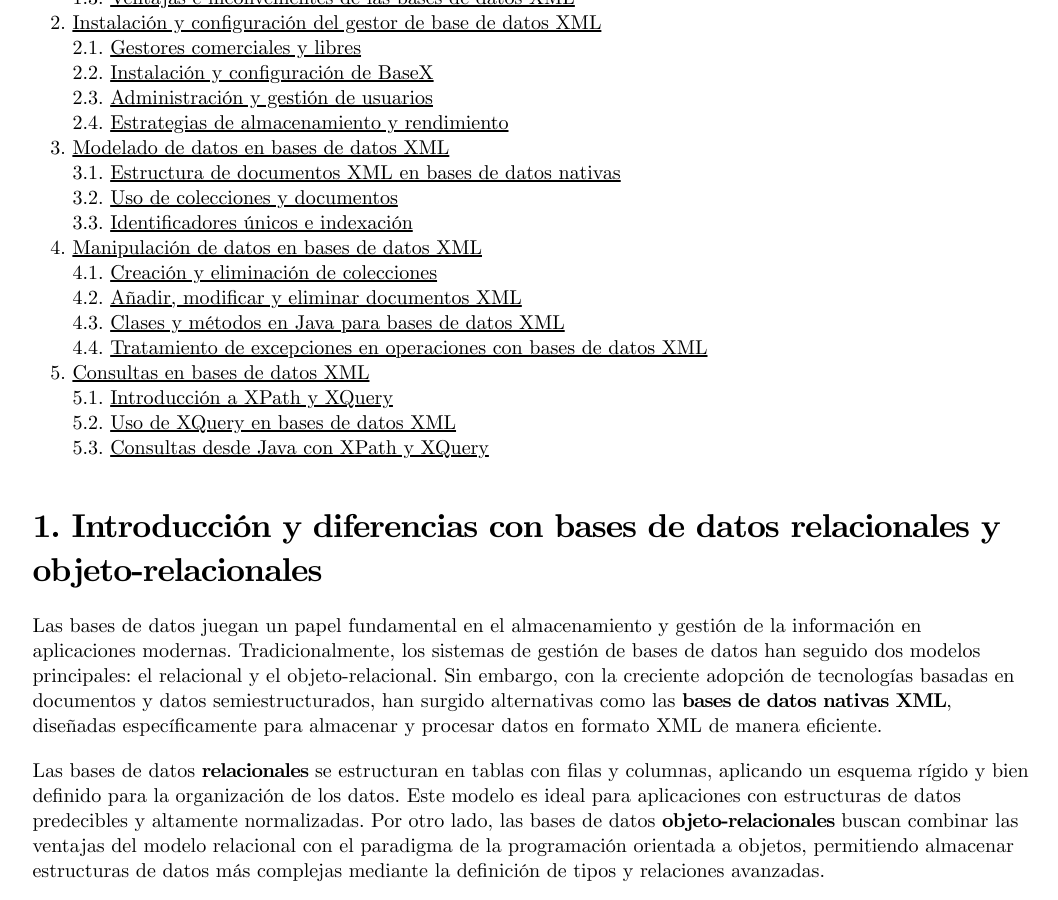
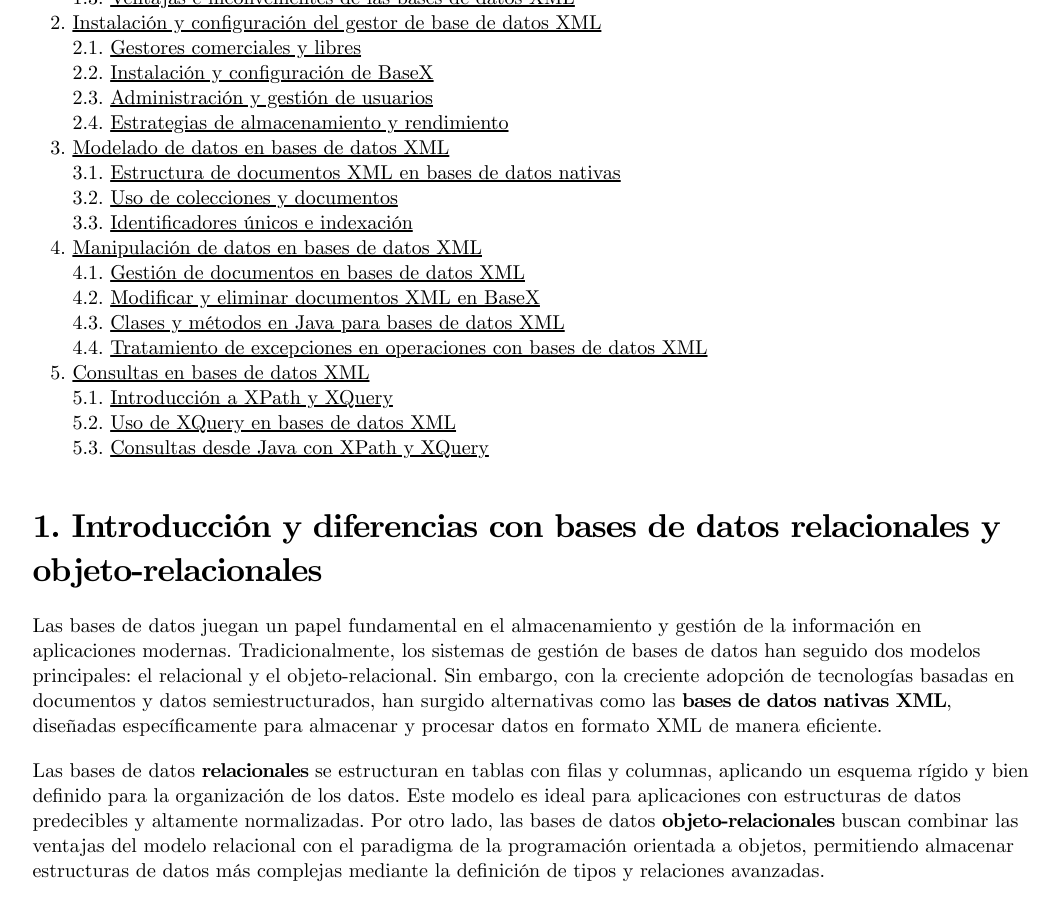
Before and after one commit to TeoRojas/teorojas.github.io, a Jekyll site: the page built from acceso-a-datos/UD05-teoria.md, in a window 1280 px wide and 900 px high, scrolled down 739 px. Shown: the whole window, without its empty margins (102-1160 px from the left). Built offline with Jekyll 4.4.1, drawn with Linux system fonts in a browser that asks for light colours; nearby versions of some CDN libraries.

Commit message:
ADD.UD05 -> Fixed index 4.1 & 4.2

```diff
--- a/acceso-a-datos/UD05-teoria.md
+++ b/acceso-a-datos/UD05-teoria.md
@@ -22,8 +22,8 @@ abstract: Sinopsis de la unidad 05
    3.2. [Uso de colecciones y documentos](#32-uso-de-colecciones-y-documentos)
    3.3. [Identificadores únicos e indexación](#33-identificadores-únicos-e-indexación)
 4. [Manipulación de datos en bases de datos XML](#4-manipulación-de-datos-en-bases-de-datos-xml)
-   4.1. [Creación y eliminación de colecciones](#41-creación-y-eliminación-de-colecciones)
-   4.2. [Añadir, modificar y eliminar documentos XML](#42-añadir-modificar-y-eliminar-documentos-xml)
+   4.1. [Gestión de documentos en bases de datos XML](#41-gestión-de-documentos-en-bases-de-datos-xml)
+   4.2. [Modificar y eliminar documentos XML en BaseX](#42-modificar-y-eliminar-documentos-xml-en-basex)
    4.3. [Clases y métodos en Java para bases de datos XML](#43-clases-y-métodos-en-java-para-bases-de-datos-xml)
    4.4. [Tratamiento de excepciones en operaciones con bases de datos XML](#44-tratamiento-de-excepciones-en-operaciones-con-bases-de-datos-xml)
 5. [Consultas en bases de datos XML](#5-consultas-en-bases-de-datos-xml)
```
